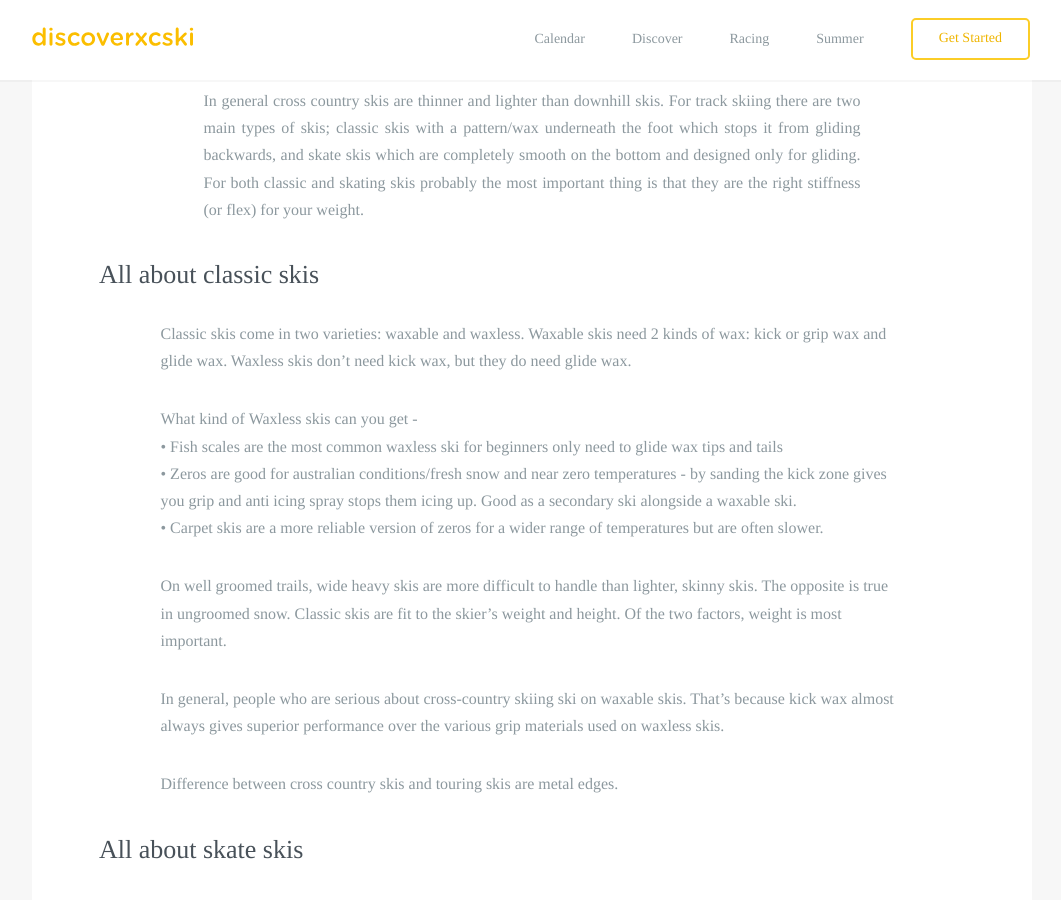
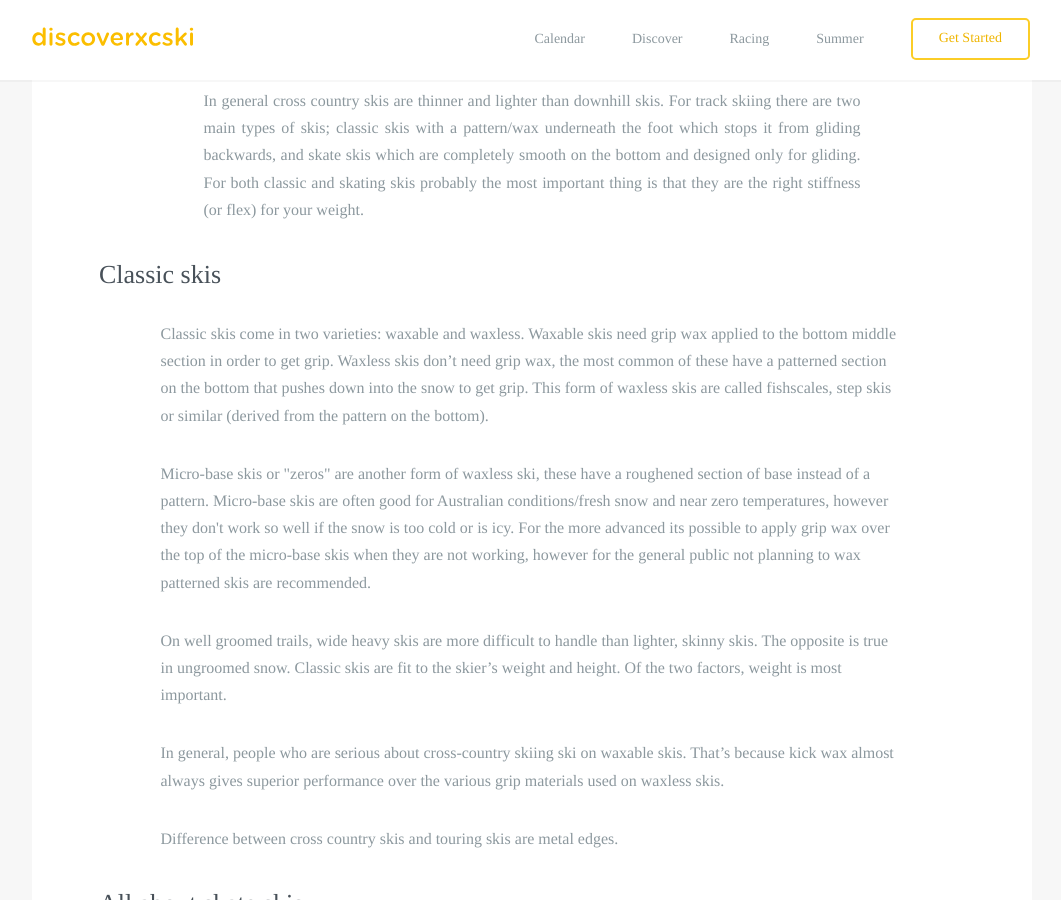
Before and after one commit to robcatto/robcatto.github.io, a Jekyll site: the page built from get-started/equipment/index.html, in a window 1280 px wide and 900 px high, scrolled down 921 px. Shown: the whole window, without its empty margins (108-1169 px from the left). Built offline with Jekyll 4.4.1, drawn with Linux system fonts in a browser that asks for light colours; some web fonts are replaced; Markdown is read by kramdown in place of the engine named in the settings; some of the changed text lies outside the part shown.

Commit message:
Update index.html

```diff
--- a/get-started/equipment/index.html
+++ b/get-started/equipment/index.html
@@ -31,7 +31,7 @@ layout: default
         <div id="content1">
 
                 <section class="mobile_section">
-                    <h3>Essential items</h3>
+                    <h3>The essential check-list</h3>
                     <p class="left__aligned--p">Skis? Check. Boots? Check. Poles? Check. There's plenty of optional extras but without these essential items skiing will likely be a challenge. You may also need different types of skis, boots and poles depending on what you want do and where you want to go. Read on!
                      </p>
 
@@ -47,14 +47,10 @@ layout: default
                          <section class="mobile_section">
                     <h3>Skis</h3>
                     <p class="left__aligned--p">In general cross country skis are thinner and lighter than downhill skis.  For track skiing there are two main types of skis; classic skis with a pattern/wax underneath the foot which stops it from gliding backwards, and skate skis which are completely smooth on the bottom and designed only for gliding. For both classic and skating skis probably the most important thing is that they are the right stiffness (or flex) for your weight.
-                <h3 align=left>All about classic skis</h3>
-                    <p align=left>Classic skis come in two varieties: waxable and waxless.  Waxable skis need 2 kinds of wax: kick or grip wax and glide wax. Waxless skis don’t need kick wax, but they do need glide wax.
-                    <p align=left>What kind of Waxless skis can you get  -
-                        <br align=left>&#8226; Fish scales are the most common waxless ski for beginners only need to glide wax tips and tails
-                        <br align=left>&#8226; Zeros are good for australian conditions/fresh snow and near zero temperatures - by sanding the kick zone gives you grip and anti icing spray stops them icing up.  Good as a secondary ski alongside a waxable ski.
-                        <br align=left>&#8226; Carpet skis are a more reliable version of zeros for a wider range of temperatures but are often slower.
-
-                        <p align=left>On well groomed trails, wide heavy skis are more difficult to handle than lighter, skinny skis. The opposite is true in ungroomed snow. Classic skis are fit to the skier’s weight and height. Of the two factors, weight is most important.
+                <h3 align=left>Classic skis</h3>
+                    <p align=left>Classic skis come in two varieties: waxable and waxless. Waxable skis need grip wax applied to the bottom middle section in order to get grip. Waxless skis don’t need grip wax, the most common of these have a patterned section on the bottom that pushes down into the snow to get grip. This form of waxless skis are called fishscales, step skis or similar (derived from the pattern on the bottom).
+                    <p align=left>Micro-base skis or "zeros" are another form of waxless ski, these have a roughened section of base instead of a pattern. Micro-base skis are often good for Australian conditions/fresh snow and near zero temperatures, however they don't work so well if the snow is too cold or is icy. For the more advanced its possible to apply grip wax over the top of the micro-base skis when they are not working, however for the general public not planning to wax patterned skis are recommended.
+                    <p align=left>On well groomed trails, wide heavy skis are more difficult to handle than lighter, skinny skis. The opposite is true in ungroomed snow. Classic skis are fit to the skier’s weight and height. Of the two factors, weight is most important.
                         <p align=left>In general, people who are serious about cross-country skiing ski on waxable skis. That’s because kick wax almost always gives superior performance over the various grip materials used on waxless skis.
                         <p align=left>Difference between cross country skis and touring skis are metal edges.
                    <h3 align=left>All about skate skis</h3>
```
